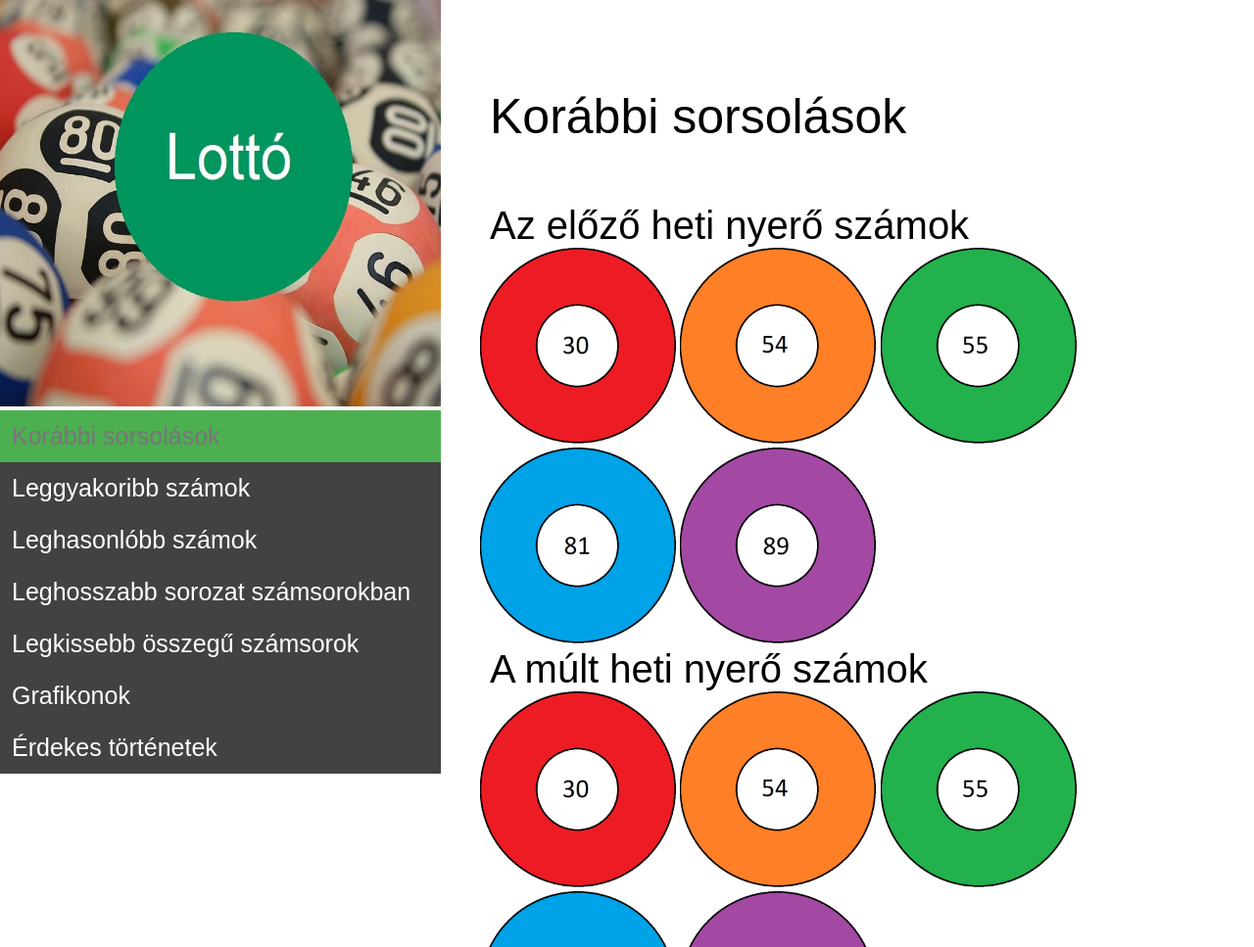
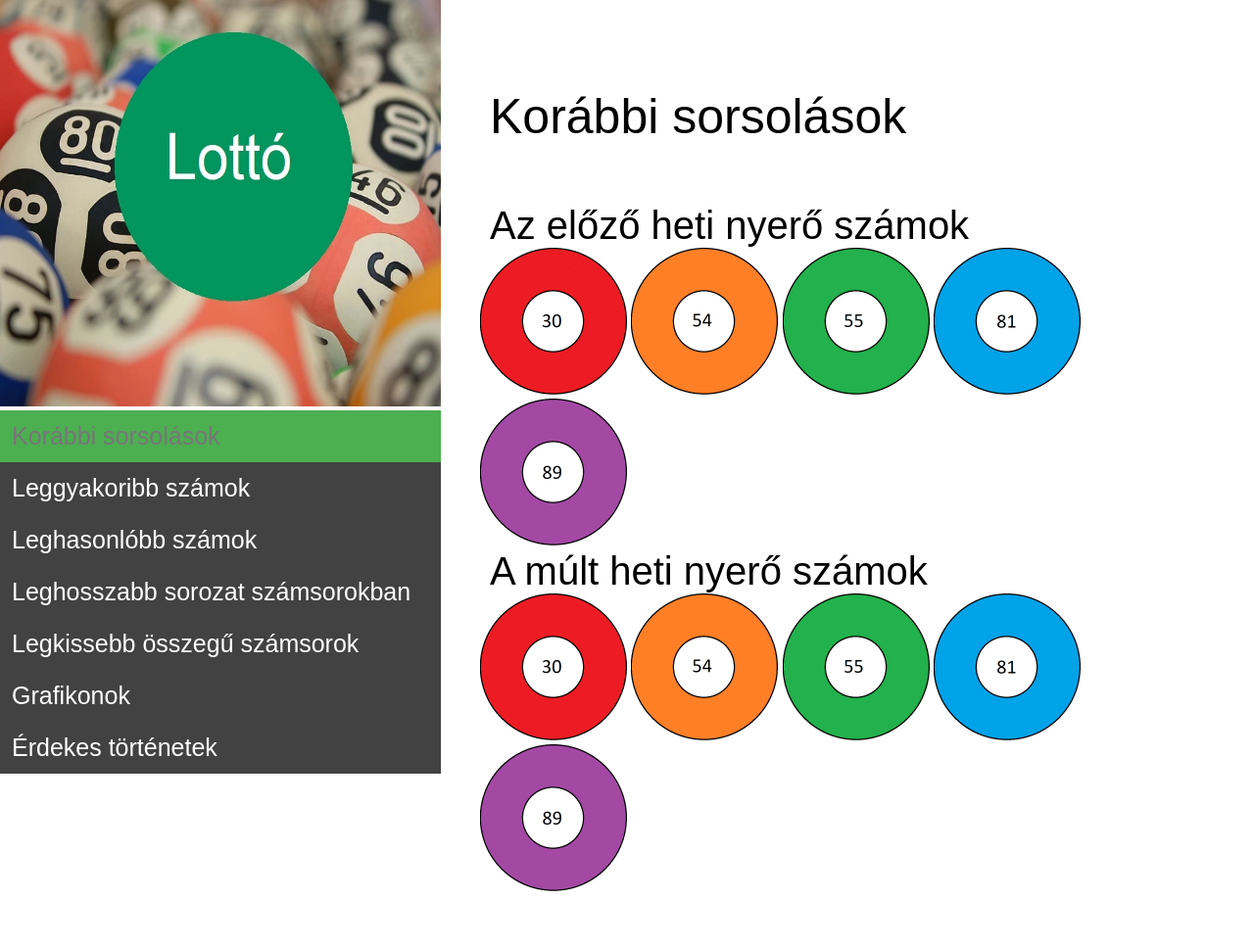
Before and after one commit to Ricsko/Lotto, a plain HTML site: page index.html in a window 1280 px wide. Shown: the top 967 px of the page at 98% size. Drawn offline with Linux system fonts and the light colour scheme.

Commit message:
index.thml-ben a golyók átméretezése

```diff
--- a/index.html
+++ b/index.html
@@ -13,21 +13,21 @@
                 <div class="tarto">
                     <div class="kcim">Az előző heti nyerő számok</div>
                         <div class="e_heti">
-                            <img src="e_heti_szamok/golyo30.png" alt="30-as golyó" width="200" height="200">
-                            <img src="e_heti_szamok/golyo54.png" alt="54-es golyó" width="200" height="200">
-                            <img src="e_heti_szamok/golyo55.png" alt="55-ös golyó" width="200" height="200">
-                            <img src="e_heti_szamok/golyo81.png" alt="81-es golyó" width="200" height="200">
-                            <img src="e_heti_szamok/golyo89.png" alt="89-es golyó" width="200" height="200">
+                            <img src="e_heti_szamok/golyo30.png" alt="30-as golyó" width="150" height="150">
+                            <img src="e_heti_szamok/golyo54.png" alt="54-es golyó" width="150" height="150">
+                            <img src="e_heti_szamok/golyo55.png" alt="55-ös golyó" width="150" height="150">
+                            <img src="e_heti_szamok/golyo81.png" alt="81-es golyó" width="150" height="150">
+                            <img src="e_heti_szamok/golyo89.png" alt="89-es golyó" width="150" height="150">
                         </div>
                 </div>
                 <div class="tarto">
                     <div class="kcim">A múlt heti nyerő számok</div>
                     <div class="mult_heti">
-                        <img src="e_heti_szamok/golyo30.png" alt="30-as golyó" width="200" height="200">
-                        <img src="e_heti_szamok/golyo54.png" alt="54-es golyó" width="200" height="200">
-                        <img src="e_heti_szamok/golyo55.png" alt="55-ös golyó" width="200" height="200">
-                        <img src="e_heti_szamok/golyo81.png" alt="81-es golyó" width="200" height="200">
-                        <img src="e_heti_szamok/golyo89.png" alt="89-es golyó" width="200" height="200">
+                        <img src="e_heti_szamok/golyo30.png" alt="30-as golyó" width="150" height="150">
+                        <img src="e_heti_szamok/golyo54.png" alt="54-es golyó" width="150" height="150">
+                        <img src="e_heti_szamok/golyo55.png" alt="55-ös golyó" width="150" height="150">
+                        <img src="e_heti_szamok/golyo81.png" alt="81-es golyó" width="150" height="150">
+                        <img src="e_heti_szamok/golyo89.png" alt="89-es golyó" width="150" height="150">
                     </div>
                 </div>
         </div>
```
